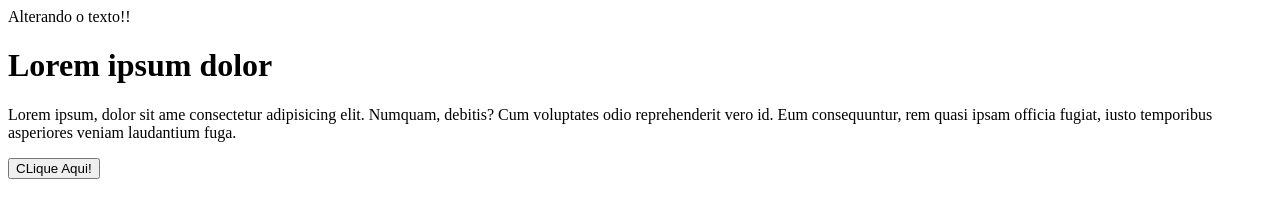
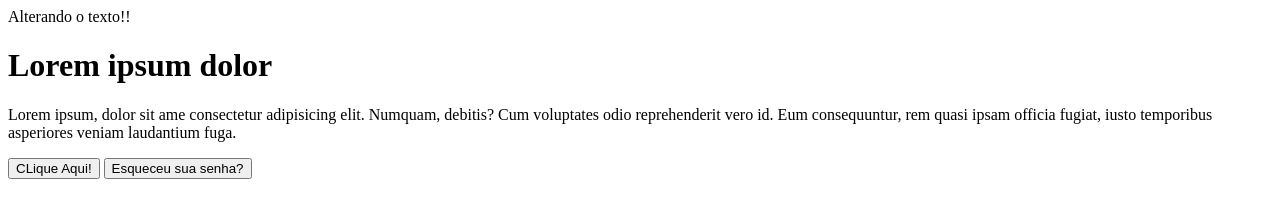
Before and after one commit to portopontesassociados/comando, a plain HTML site: page index.html in a window 1280 px wide. Drawn offline with Linux system fonts and the light colour scheme.

Commit message:
Add new button at in project

```diff
--- a/index.html
+++ b/index.html
@@ -13,5 +13,6 @@
     <p>Lorem ipsum, dolor sit ame consectetur adipisicing elit. Numquam, debitis? Cum voluptates odio reprehenderit vero id. Eum consequuntur, rem quasi ipsam officia fugiat, iusto temporibus asperiores veniam laudantium fuga.</p>
 
     <button>CLique Aqui!</button>
+    <button>Esqueceu sua senha?</button>
 </body>
 </html>
```
